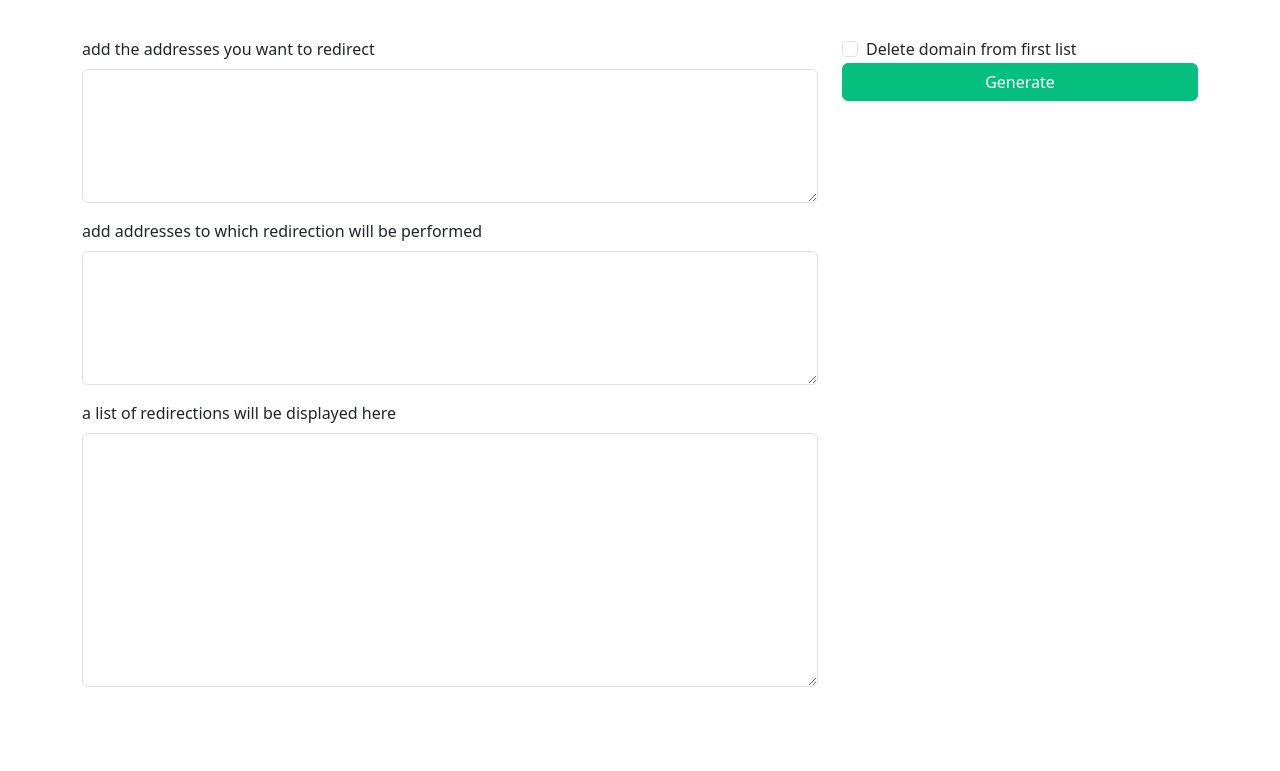
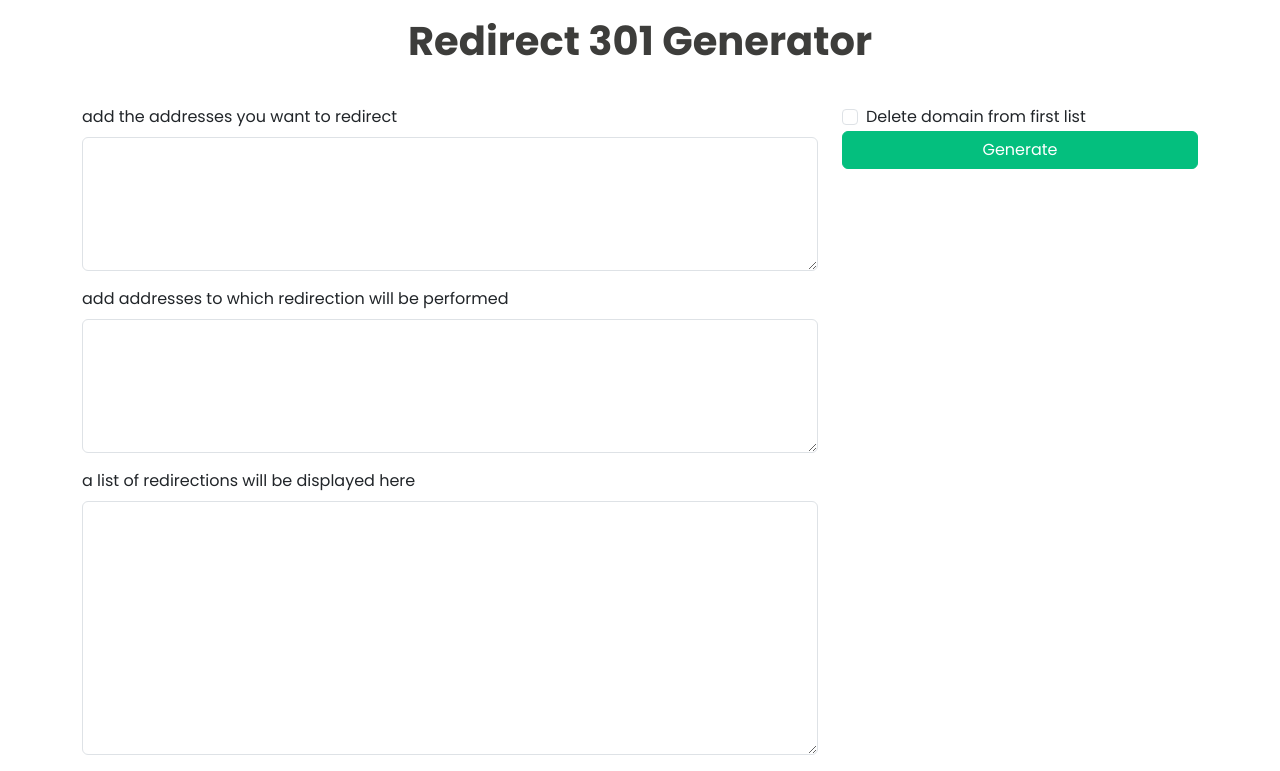
Before and after one commit to Nifalas/Redirect-301-magnet-tool, a plain HTML site: page index.html in a window 1280 px wide. Shown: the part 71-842 px from the top of the page. Before the commit the page ends 800 px from the top, so only its background shows below. Drawn offline with nearby package versions, Linux system fonts and the light colour scheme.

Commit message:
h1-betterlogo-font-poppins

```diff
--- a/index.html
+++ b/index.html
@@ -16,11 +16,15 @@
       crossorigin="anonymous"
     ></script>
     <title>Document</title>
+    <link rel="preconnect" href="https://fonts.googleapis.com">
+<link rel="preconnect" href="https://fonts.gstatic.com" crossorigin>
+<link href="https://fonts.googleapis.com/css2?family=Poppins:ital,wght@0,300;0,400;0,500;0,600;0,700;1,200;1,400&display=swap" rel="stylesheet">
      </head>
   <body>
     <div class="img-container">
       <img src="delante-logo.png">
     </div>
+    <h1>Redirect 301 Generator</h1>
     <div class="container custom-container">
       <div class="row">
         <div class="card custom-card col-lg-8 col-md-6 col-sm-12">
--- a/style.css
+++ b/style.css
@@ -2,6 +2,14 @@
     margin:0;
     padding: 0;
     box-sizing: border-box;
+    font-family: 'Poppins';
+}
+
+h1{
+  margin-top: 20px;
+  text-align: center;
+  font-weight: bolder;
+  color: #3d3d3b;
 }
 
 .img-container{
```
